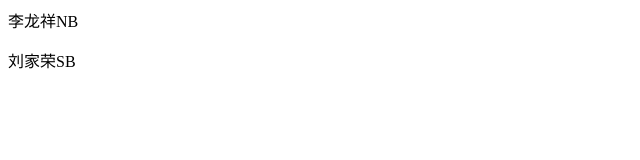
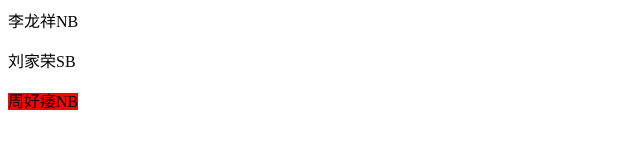
Before and after one commit to daxia2004/e, a plain HTML site: page index.html in a window 1280 px wide. Shown: the whole page, without its empty margins (0-640 px from the left). Drawn offline with Linux system fonts and the light colour scheme.

Commit message:
Update index.html

```diff
--- a/index.html
+++ b/index.html
@@ -1,2 +1,3 @@
 <p>李龙祥NB</p>
 <p>刘家荣SB</p>
+<zhw style="background: red;">周好痿NB</zhw>
```
